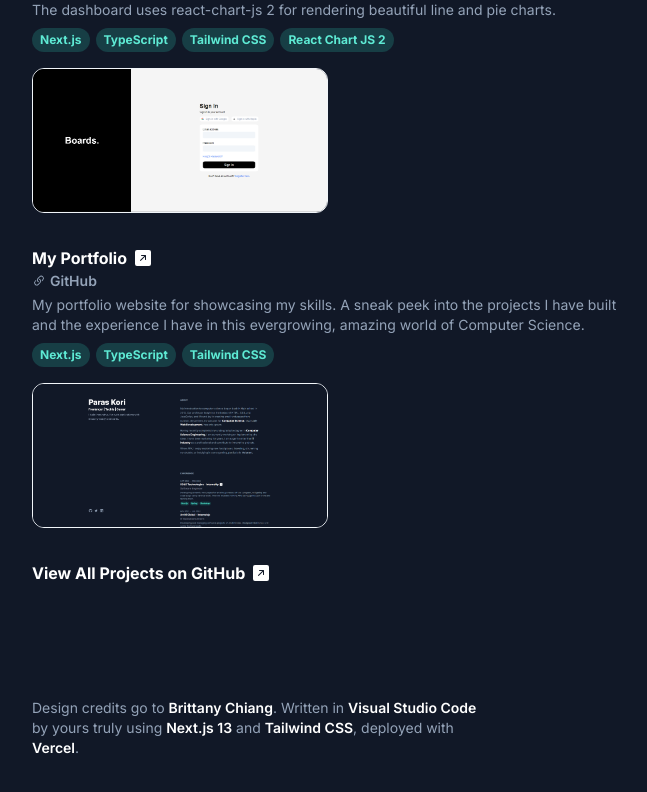
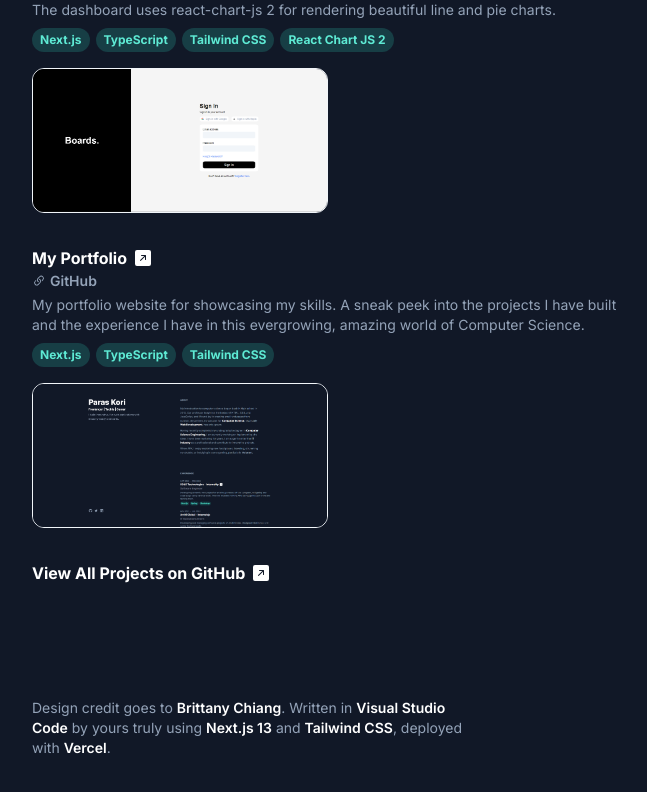
Before and after one commit to paras1729kori/pk-portfolio, a Next.js app: page / in a window 1280 px wide. Shown: the part 2495-3287 px from the top of the page, without its empty margins (608-1255 px from the left). Built offline with nearby package versions, Linux system fonts and the light colour scheme.

Commit message:
Update page.tsx

```diff
--- a/src/app/page.tsx
+++ b/src/app/page.tsx
@@ -16,7 +16,7 @@ export default function Home() {
         <Projects />
         <div className="text-sm lg:max-w-md">
           <p>
-            Design credits go to{" "}
+            Design credit goes to{" "}
             <Link
               href="https://brittanychiang.com"
               className="text-white font-semibold"
```
